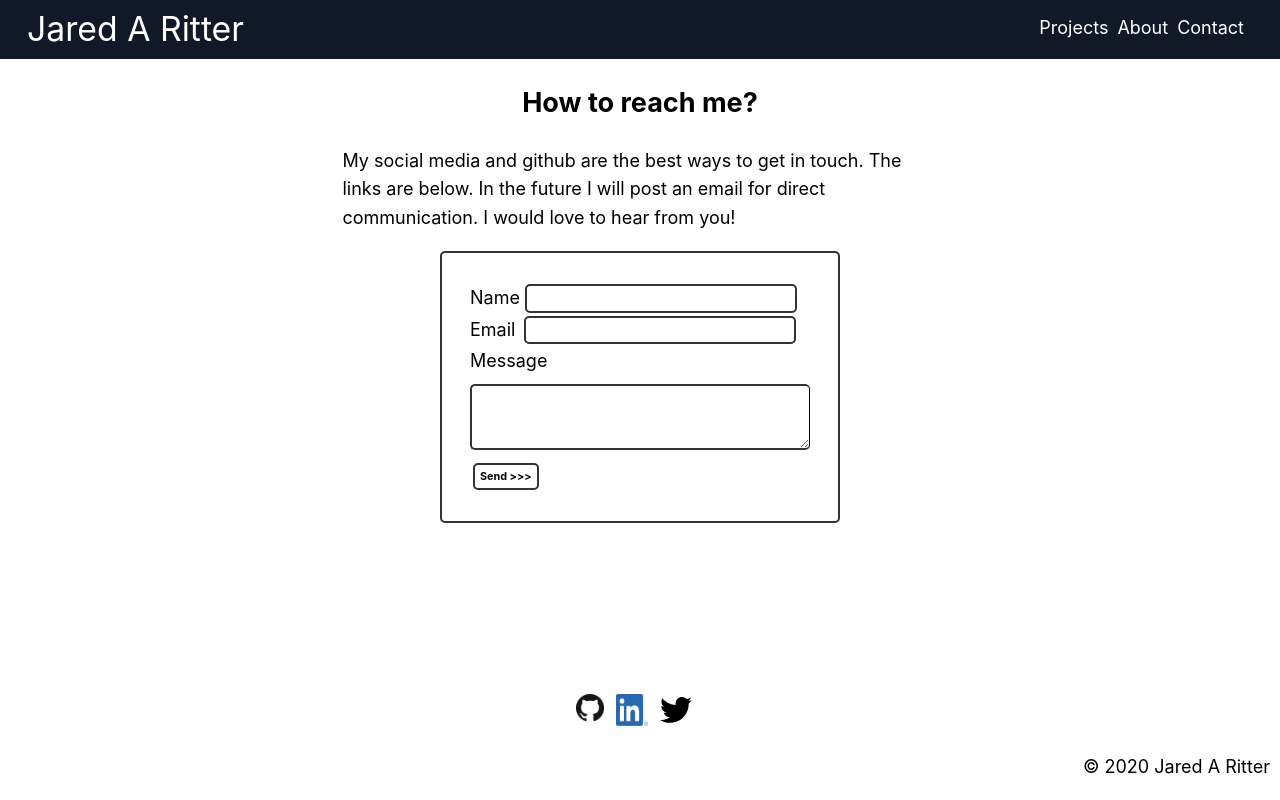
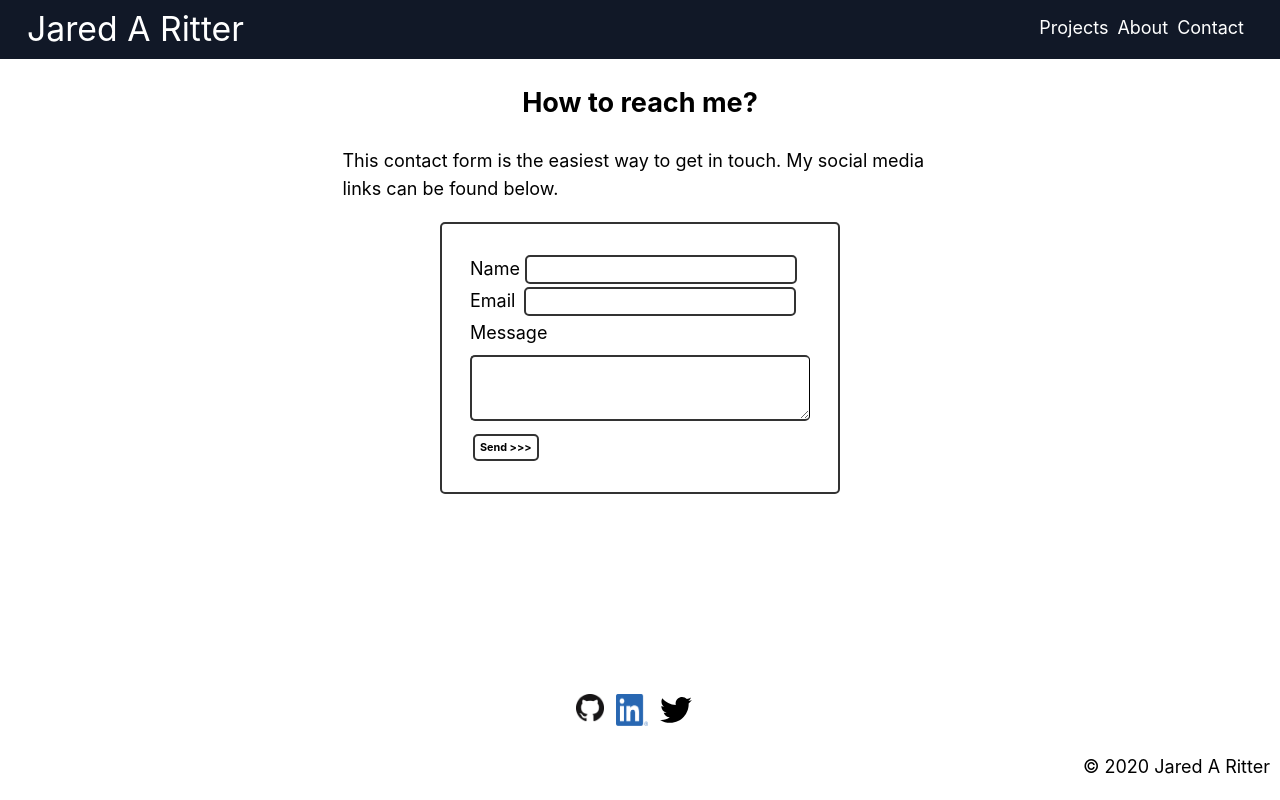
Before and after one commit to jaredaritter/jared-portfolio, a Next.js app: page /contact in a window 1280 px wide. Built offline with nearby package versions, Linux system fonts and the light colour scheme.

Commit message:
Update contact page content.

```diff
--- a/pages/contact.js
+++ b/pages/contact.js
@@ -20,9 +20,8 @@ export default function Contact() {
         <h2>How to reach me?</h2>
         <div className="details">
           <p>
-            My social media and github are the best ways to get in touch. The
-            links are below. In the future I will post an email for direct
-            communication. I would love to hear from you!
+            This contact form is the easiest way to get in touch. My social
+            media links can be found below.
           </p>
         </div>
         {success && <p className="success">Successfully submitted form!</p>}
```
